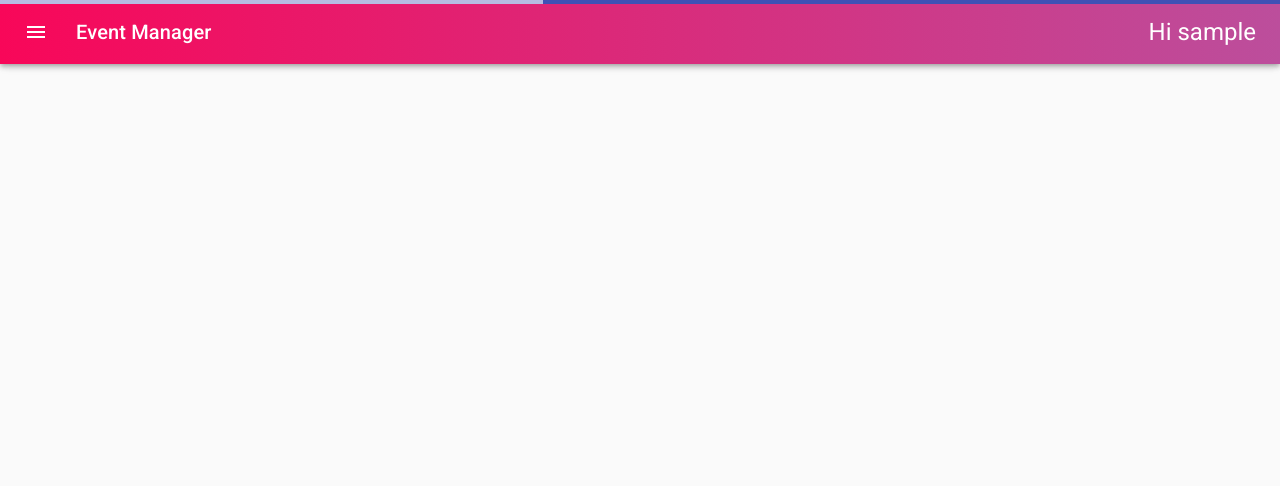
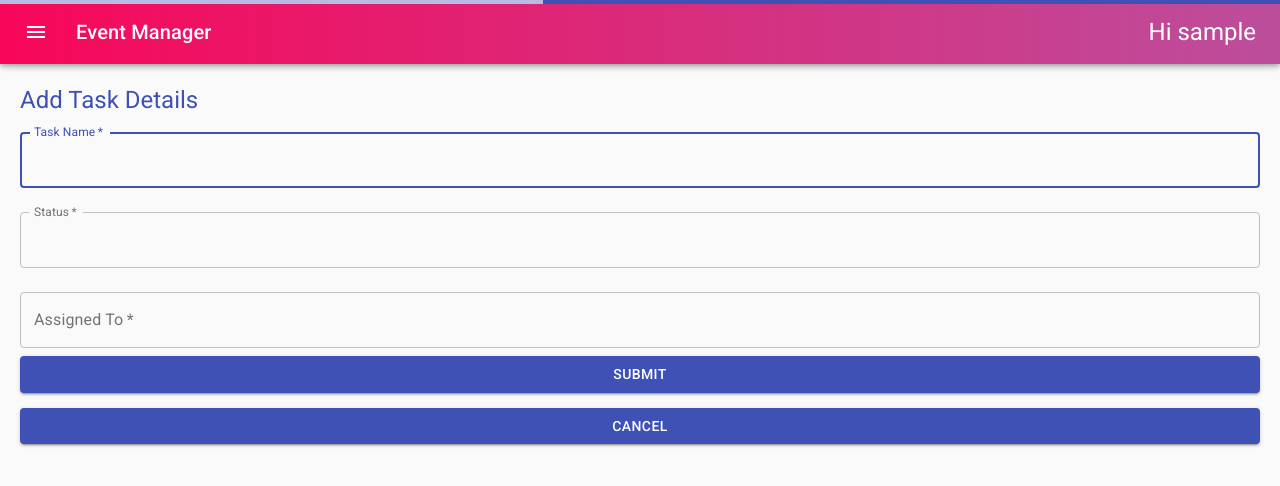
Before and after one commit to hareeshankar/em2020mui, a React (Create React App) app: page /addtodos/1/1 in a window 1280 px wide. Shown: the top 486 px of the page. Built offline with nearby package versions, Linux system fonts and the light colour scheme; no server answers; sample sign-in values are in the browser's storage.

Commit message:
finished manageevent add todos

```diff
--- /dev/null
+++ b/src/AddTodos.js
@@ -0,0 +1,147 @@
+import React, { Component } from 'react';
+import Avatar from '@material-ui/core/Avatar';
+import Button from '@material-ui/core/Button';
+import CssBaseline from '@material-ui/core/CssBaseline';
+import TextField from '@material-ui/core/TextField';
+import FormControlLabel from '@material-ui/core/FormControlLabel';
+import Checkbox from '@material-ui/core/Checkbox';
+import Grid from '@material-ui/core/Grid';
+import Box from '@material-ui/core/Box';
+import LockOutlinedIcon from '@material-ui/icons/LockOutlined';
+import Typography from '@material-ui/core/Typography';
+import { makeStyles } from '@material-ui/core/styles';
+import Container from '@material-ui/core/Container';
+import { useHistory, Redirect, Link } from "react-router-dom";
+import axios from "axios";
+
+class AddTodos extends Component {
+  constructor(props){
+    super(props);
+    this.state = {
+      taskname: "",
+      status: "",
+      assignedTo: "",
+      eventId: "",
+      userId: "",
+      toME: false,
+      returnurl: "",
+      token: props.token
+    }
+  }
+  onSubmit = e => {
+    e.preventDefault();
+    let task={
+      taskname:this.state.taskname,
+      status:this.state.status,
+      assignedTo:this.state.assignedTo,
+      eventId:this.state.eventId,
+      userId:this.state.userId,
+    }
+    //Post ToDos
+    axios.request({
+    method:"post",
+    url:'http://localhost:3000/api/todos?access_token='+this.state.token,
+    data: task
+    }).then(
+    res => {
+      console.log("ToDos added Successfully:", res);
+      this.setState({toME: true})
+    }
+    ).catch( err =>
+    {
+    console.log("AXIOS ERROR: ", err);
+    }
+    );
+  //  this.props.editEvent(modevent);
+  //    this.setState({edit:false});
+    console.log("clicked on submit, task : " + JSON.stringify(task));
+  }
+  handleChange = (evt) => {
+      const value =
+        evt.target.type === "checkbox" ? evt.target.checked : evt.target.value;
+      this.setState({
+        ...this.state,
+        [evt.target.name]: value
+      });
+    }
+  componentDidMount(){
+      let eventId = this.props.match.params.eventId;
+      let userId = this.props.match.params.userId;
+      let returnurl = "/manageEvent/" + eventId;
+      this.setState({returnurl:returnurl,eventId:eventId,userId:userId});
+      console.log("Evnt ID = " + eventId + "userID " + userId)
+  }
+  render() {
+    return (
+      !this.props.token ?
+      (<Redirect to="/Home" />) :( this.state.toME ? (<Redirect to={this.state.returnurl}  />) :(
+        <div style={{marginTop:"80px", marginLeft:"20px", marginRight:"20px"}}>
+          <Typography component="h1" variant="h5" color="primary">
+            Add Task Details
+          </Typography>
+          <form onSubmit={this.onSubmit}>
+            <TextField
+              variant="outlined"
+              margin="normal"
+              required
+              fullWidth
+              label="Task Name"
+              name="taskname"
+              type="text"
+              autoComplete="email"
+              onChange={this.handleChange}
+              autoFocus
+            />
+            <TextField
+              variant="outlined"
+              margin="normal"
+              required
+              fullWidth
+              name="status"
+              label="Status"
+              InputLabelProps={{
+                shrink: true,
+              }}
+              type="text"
+              id="edate"
+              onChange={this.handleChange}
+              autoComplete="current-password"
+            />
+            <TextField
+              variant="outlined"
+              margin="normal"
+              required
+              fullWidth
+              name="assignedTo"
+              label="Assigned To"
+              type="text"
+              onChange={this.handleChange}
+              autoComplete="current-password"
+            />
+            <Button
+              type="submit"
+              fullWidth
+              variant="contained"
+              color="primary"
+            >
+              Submit
+            </Button>
+            <Button
+              style={{marginTop:"15px"}}
+              type="button"
+              fullWidth
+              variant="contained"
+              color="primary"
+              onClick={() => {this.setState({toME: true})}}
+            >
+              Cancel
+            </Button>
+          </form>
+        </div>))
+    );
+  }
+
+
+}
+
+export default AddTodos;
--- a/src/App.js
+++ b/src/App.js
@@ -12,6 +12,9 @@ import AddEvent from "./AddEvent.js";
 import axios from "axios";
 import { useHistory } from "react-router-dom";
 import LinearProgress from '@material-ui/core/LinearProgress';
+import ManageEvent from "./manageEvent.js";
+import AddTodos from "./AddTodos.js";
+
 class App extends Component {
   constructor(){
     super();
@@ -263,6 +266,16 @@ class App extends Component {
         <AddEvent saveEvent={this.saveEvent} token={this.state.token} userId={this.state.user.userId} />
         </Fragment>)
       } />
+      <Route exact path="/manageEvent/:id" render=  { (props) => (
+        <Fragment>
+        <ManageEvent {...props} token={this.state.token}/>
+        </Fragment>)
+      } />
+      <Route exact path="/addtodos/:userId/:eventId" render=  { (props) => (
+        <Fragment>
+        <AddTodos {...props} token={this.state.token}/>
+        </Fragment>)
+      } />
       <Route exact path="/Home" render=  { (props) => (
         <Fragment>
         <Home events={this.state.events} token={this.state.token} username={this.state.user.username} loading={this.state.loading} editEvent={this.editEvent} />
--- a/src/EitemMUI.js
+++ b/src/EitemMUI.js
@@ -8,6 +8,7 @@ import CardMedia from '@material-ui/core/CardMedia';
 import Button from '@material-ui/core/Button';
 import Typography from '@material-ui/core/Typography';
 import CardHeader from '@material-ui/core/CardHeader';
+import {Link} from 'react-router-dom';
 
 const useStyles = makeStyles({
   root: {
@@ -32,6 +33,9 @@ export default function MediaCard(props) {
   function onEdit(){
     props.invokeEdit(props.event);
   }
+  function onManage(){
+    props.invokeManage(props.event);
+  }
   return (
     <Card className={classes.root}>
       <CardActionArea>
@@ -48,7 +52,7 @@ export default function MediaCard(props) {
             Edit
           </Button>
           <Button size="small" color="primary">
-            Manage
+             <Link to={`/manageEvent/${id}`} style={{textDecoration:"none",color:"inherit"}}>Manage</Link>
           </Button>
       </CardActions>
     </Card>
--- a/src/manageEvent.js
+++ b/src/manageEvent.js
@@ -0,0 +1,106 @@
+import React from 'react';
+import Avatar from '@material-ui/core/Avatar';
+import Button from '@material-ui/core/Button';
+import CssBaseline from '@material-ui/core/CssBaseline';
+import TextField from '@material-ui/core/TextField';
+import FormControlLabel from '@material-ui/core/FormControlLabel';
+import Checkbox from '@material-ui/core/Checkbox';
+import {Link} from 'react-router-dom';
+import Grid from '@material-ui/core/Grid';
+import Box from '@material-ui/core/Box';
+import LockOutlinedIcon from '@material-ui/icons/LockOutlined';
+import Typography from '@material-ui/core/Typography';
+import { makeStyles } from '@material-ui/core/styles';
+import Container from '@material-ui/core/Container';
+import { Redirect } from "react-router-dom";
+import axios from "axios";
+import Paper from '@material-ui/core/Paper';
+
+class manageEvent extends React.Component {
+
+  constructor(props){
+    super(props);
+    this.state ={
+      eventname:"",
+      eventloc:"",
+      eventdate:"",
+      eventdes:"",
+      id:"",
+      todos: {},
+      token: props.token,
+      gotoEvents: false
+    }
+  }
+  componentDidMount(){
+    let eventId = this.props.match.params.id;
+    //Get Event
+    axios.get(`https://eventmanagerapi.herokuapp.com/api/events/${eventId}`)
+   .then(response => {
+     this.setState({
+       id: response.data.id,
+       userId: response.data.userId,
+       eventname: response.data.eventname,
+       eventloc: response.data.eventloc,
+       eventdate: response.data.eventdate,
+       eventdes: response.data.eventdes
+     }, () => {
+       console.log("Manage event state: " + JSON.stringify(this.state));
+     });
+   })
+   .catch(err => console.log(err));
+   //Get ToDos
+   let getToDosURL =
+     'https://eventmanagerapi.herokuapp.com/api/todos?filter={"where" : {"eventId" : "' +
+     eventId +
+     '" }}&access_token=' +
+     this.state.token;
+   axios.get(getToDosURL)
+  .then(response => {
+    this.setState({
+      todos: response.data
+    }, () => {
+      console.log("Manage event state: " + JSON.stringify(this.state.todos));
+    });
+  })
+  .catch(err => console.log(err));
+
+   }
+   //Back to events
+   onBtoE = () => {
+     this.setState({gotoEvents: true});
+   }
+  render() {
+    return (
+      !this.props.token  ?
+      (<Redirect to="/Home" />) : ( this.state.gotoEvents ? (<Redirect to="/Home" />) : (
+      <div style={{marginTop:"80px", marginLeft:"20px", marginRight:"20px",display:"flex",flexDirection:"column"}}>
+      <Paper style={{padding:"20px", display:"flex", flexDirection:"row", justifyContent:"space-around",flexWrap:"wrap"}}>
+      <div style={{display:"flex", flexDirection:"column"}}>
+      <Typography variant="h6" color="primary">{this.state.eventname.toUpperCase()}</Typography>
+      <Typography variant="subtitle2">Location: {this.state.eventloc}</Typography>
+      <Typography variant="subtitle2">Date: {this.state.eventdate.split("T",1)}</Typography>
+      <Typography  variant="body2">Description: {this.state.eventdes}</Typography>
+      </div>
+      <div style={{display: "flex", flexDirection:"column"}}>
+      <Button size="small" variant="outlined" color="primary" style={{marginTop:"5px"}}>
+       <Link to={`/addtodos/${this.state.userId}/${this.state.id}`} style={{textDecoration:"none",color:"inherit"}}>Add Tasks</Link>
+      </Button>
+      <Button size="small" variant="outlined" color="primary" style={{marginTop:"5px"}}>Add Transactions</Button>
+      <Button size="small" variant="outlined" color="primary" style={{marginTop:"5px"}}>Delete Event</Button>
+      <Button size="small" variant="outlined" color="primary" style={{marginTop:"5px"}} onClick={this.onBtoE}>
+      Back to Events</Button>
+      </div>
+      </Paper>
+      <Paper style={{marginTop:"15px",padding:"15px"}}>
+      <Typography variant="h6" color="primary">TASKS</Typography>
+      { this.state.todos && this.state.todos.length ? (<div>{JSON.stringify(this.state.todos)}</div>) : (
+        <Typography variant="subtitle2" color="secondary">No Tasks to show !  Add Tasks</Typography>
+      )}
+      </Paper>
+      </div>))
+    );
+  }
+
+}
+
+export default manageEvent ;
```
Also changed, not shown: src/TodosList.js (added).
